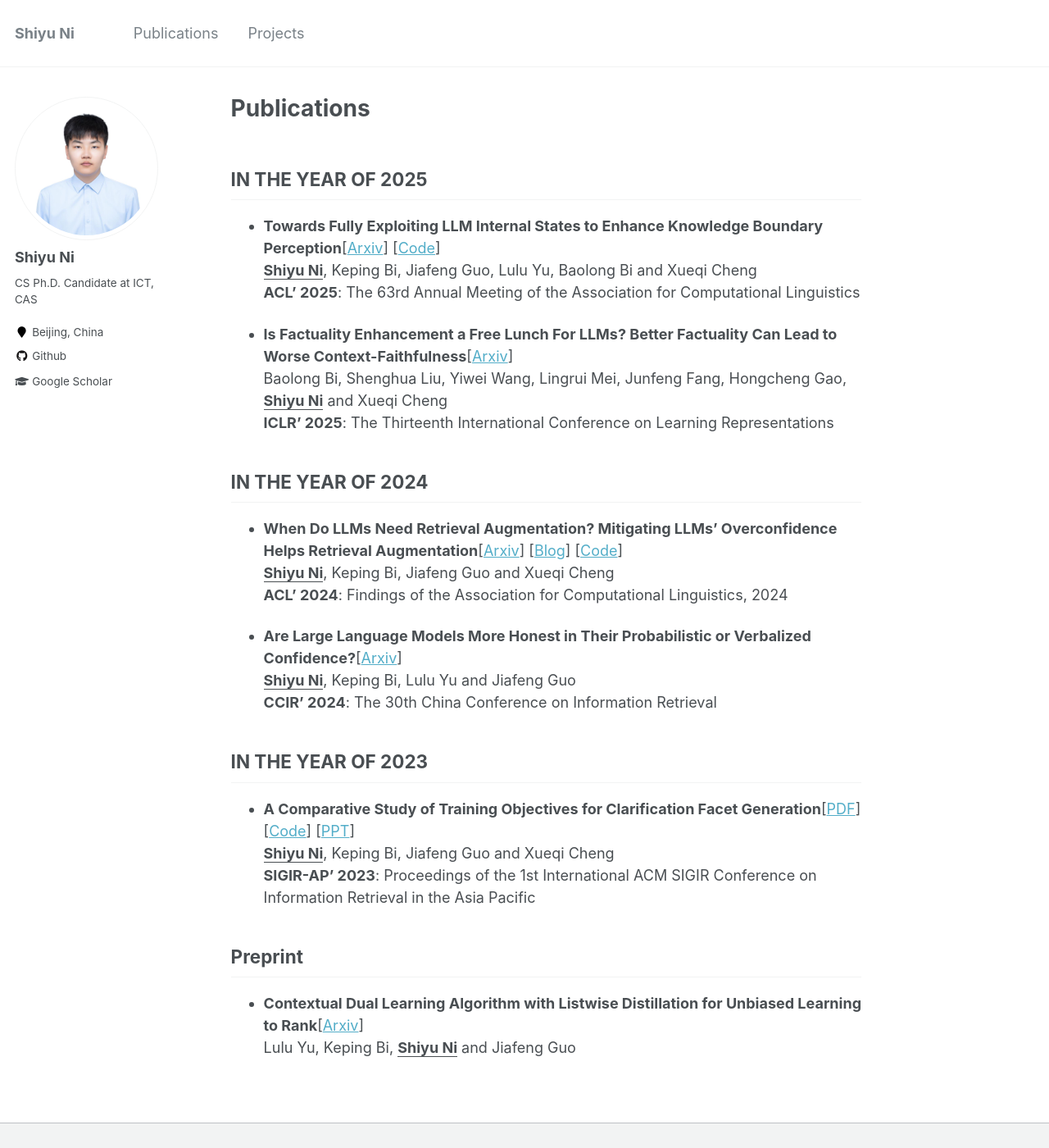
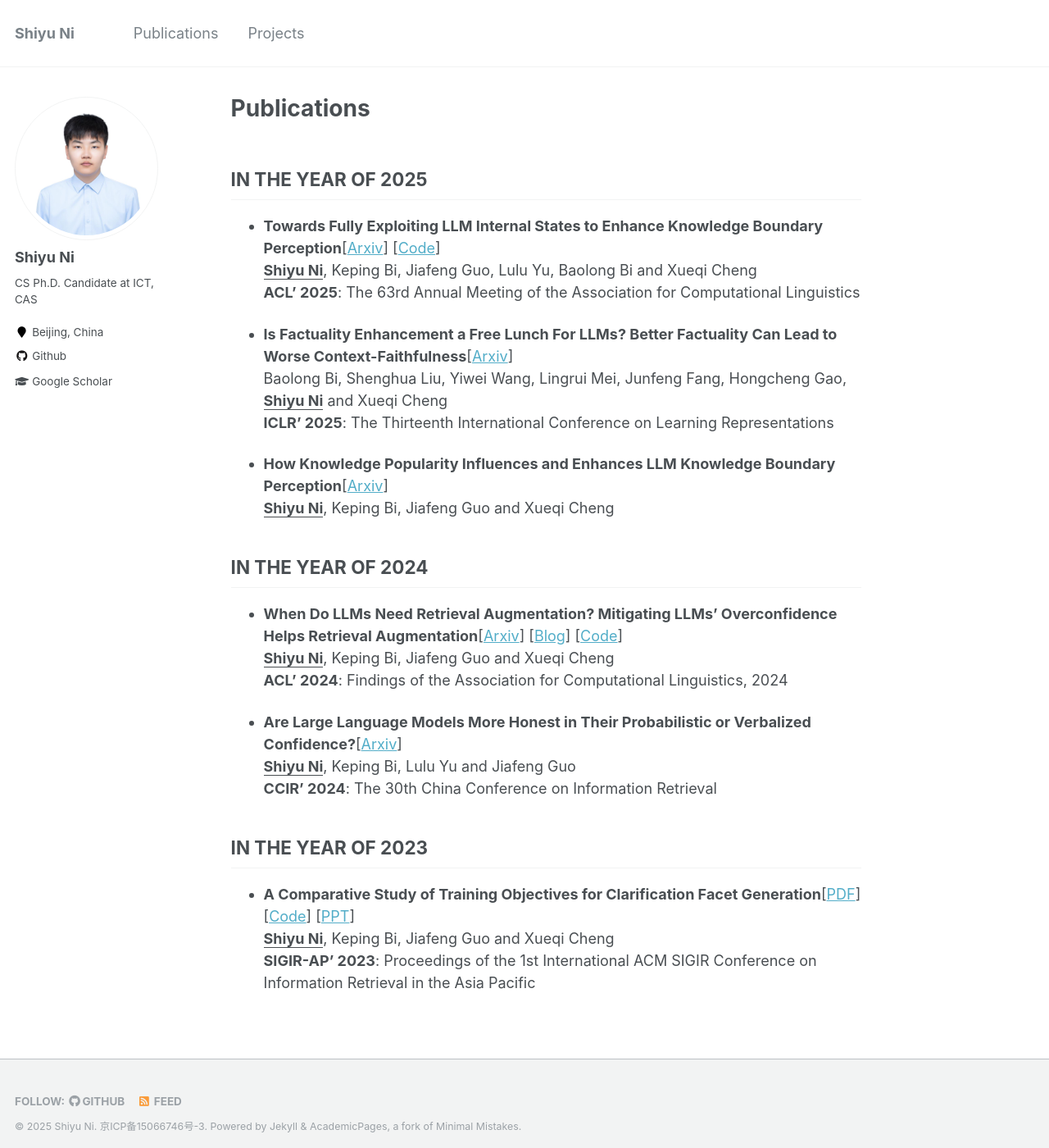
Before and after one commit to ShiyuNee/ShiyuNee.github.io, a Jekyll site: the page built from _pages/publications.md, in a window 1280 px wide and 1400 px high. Shown: the whole window at 82% size. Built offline with Jekyll 4.4.1, drawn with Linux system fonts in a browser that asks for light colours.

Commit message:
update pub

```diff
--- a/_pages/publications.md
+++ b/_pages/publications.md
@@ -13,6 +13,9 @@ redirect_from:
 - **Towards Fully Exploiting LLM Internal States to Enhance Knowledge Boundary Perception**[[Arxiv](https://arxiv.org/abs/2502.11677)] [[Code](https://github.com/ShiyuNee/LLM-Knowledge-Boundary-Perception-via-Internal-States)]<br><ins>**Shiyu Ni**</ins>, Keping Bi, Jiafeng Guo, Lulu Yu, Baolong Bi and Xueqi Cheng  <br>**ACL' 2025**:  The 63rd Annual Meeting of the Association for Computational Linguistics
 
 - **Is Factuality Enhancement a Free Lunch For LLMs? Better Factuality Can Lead to Worse Context-Faithfulness**[[Arxiv](https://arxiv.org/abs/2404.00216)]  <br>Baolong Bi, Shenghua Liu, Yiwei Wang, Lingrui Mei, Junfeng Fang, Hongcheng Gao, <ins>**Shiyu Ni**</ins> and Xueqi Cheng  <br>**ICLR' 2025**:  The Thirteenth International Conference on Learning Representations
+
+- **How Knowledge Popularity Influences and Enhances LLM Knowledge Boundary Perception**[[Arxiv](https://arxiv.org/pdf/2505.17537)]<br>
+  <ins>**Shiyu Ni**</ins>, Keping Bi, Jiafeng Guo and Xueqi Cheng  <br>
 
 
 
@@ -31,9 +34,3 @@ IN THE YEAR OF 2023
 
 - **A Comparative Study of Training Objectives for Clarification Facet Generation**[[PDF](https://arxiv.org/pdf/2310.00703v1.pdf)] [[Code](https://github.com/ShiyuNee/Facet-Generation)] [[PPT](https://github.com/ShiyuNee/Facet-Generation/blob/master/SIGIR-AP2023-Shiyu.pptx)] <br>
   <ins>**Shiyu Ni**</ins>, Keping Bi, Jiafeng Guo and Xueqi Cheng  <br>**SIGIR-AP' 2023**: Proceedings of the 1st International ACM SIGIR Conference on Information Retrieval in the Asia Pacific
-
-
-
-## Preprint
-- **Contextual Dual Learning Algorithm with Listwise Distillation for Unbiased Learning to Rank**[[Arxiv](https://arxiv.org/pdf/2408.09817)]  <br>
-  Lulu Yu, Keping Bi, <ins>**Shiyu Ni**</ins> and Jiafeng Guo
```
